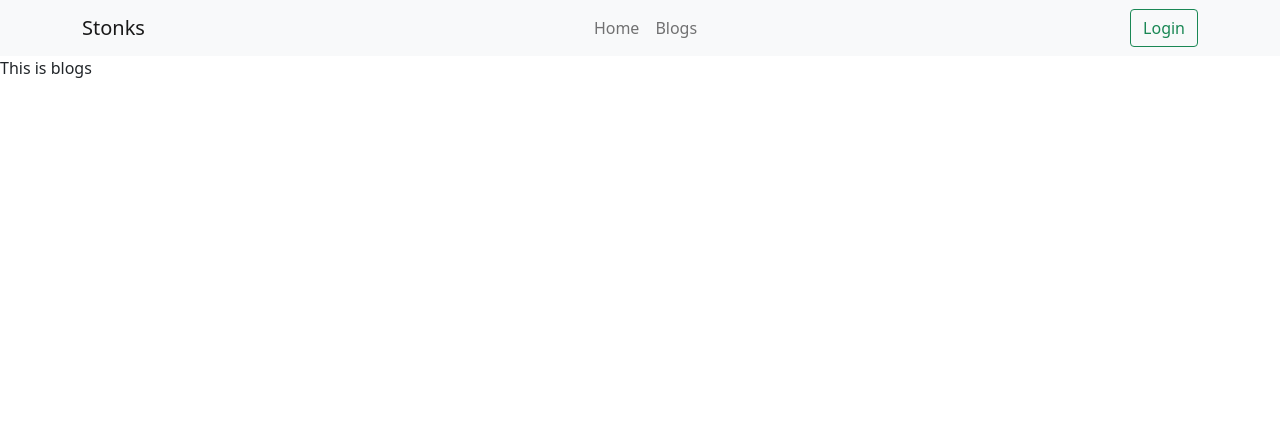
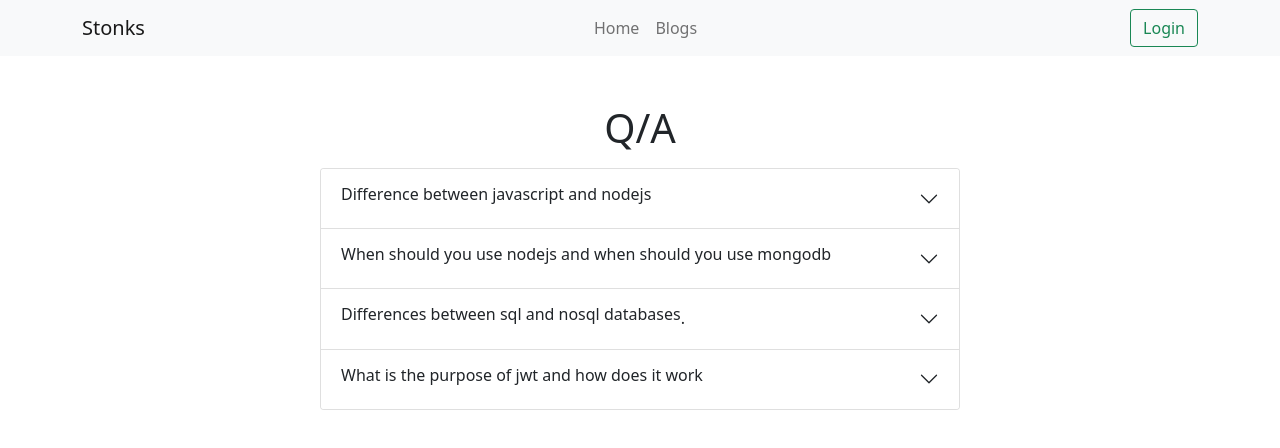
Before and after one commit to DevMohi/StockZ-Client-main, a React (Create React App) app: page /blogs in a window 1280 px wide. Shown: the top 448 px of the page. Built offline with nearby package versions, Linux system fonts and the light colour scheme; no server answers.

Commit message:
blogs and not found page created

```diff
--- a/src/App.js
+++ b/src/App.js
@@ -4,9 +4,9 @@ import AddItems from './Pages/AddItems/AddItems';
 import Blogs from './Pages/Blogs/Blogs';
 import Home from './Pages/Home/Home/Home';
 import Login from './Pages/Login/Login/Login';
-import PrivateRoute from './Pages/Login/PrivateRoute/PrivateRoute';
 import Register from './Pages/Login/Register/Register';
 import ManageInventory from './Pages/ManageInventory/ManageInventory';
+import NotFound from './Pages/NotFound/NotFound';
 import Header from './Pages/Shared/Header/Header';
 import UpdateDetails from './Pages/UpdateDetails/UpdateDetails';
 
@@ -23,7 +23,7 @@ function App() {
         <Route path='/add' element={<AddItems></AddItems>}></Route>
         <Route path='/manage' element={<ManageInventory></ManageInventory>}></Route>
         <Route path='/inventoryDetails/:inventoryId' element={<UpdateDetails></UpdateDetails>} ></Route>
-
+        <Route path='*' element={<NotFound></NotFound>}></Route>
       </Routes>
     </div>
   );
--- a/src/Pages/Blogs/Blogs.js
+++ b/src/Pages/Blogs/Blogs.js
@@ -1,9 +1,53 @@
 import React from 'react';
+import { Accordion } from 'react-bootstrap';
 
 const Blogs = () => {
     return (
-        <div>
-            This is blogs
+        <div className='w-50 mx-auto mt-5'>
+            <h1 className='text-center mb-3'>Q/A</h1>
+            <Accordion>
+                <Accordion.Item eventKey="0">
+                    <Accordion.Header>
+                        <h6>Difference between  javascript and nodejs</h6>
+                    </Accordion.Header>
+                    <Accordion.Body>
+                        <p>
+                            Javascript is a simple programming language that can run in any browser, Whereas Node JS is an interpreter or running enviroment for a Javascript programming language that holds many excesses, it uses libraries that can be easily accessed from Javascript programming for better use.
+                        </p>
+                    </Accordion.Body>
+                </Accordion.Item>
+                <Accordion.Item eventKey="1">
+                    <Accordion.Header>
+                        <h6>When should you use nodejs and when should you use mongodb</h6>
+                    </Accordion.Header>
+                    <Accordion.Body>
+                        <p>
+                            NodeJs is a javascript runtime enviroment. It helps Javascript to run outside of server. It is used in server side deployment. MongoDB is a NoSQL database which is document oriented, It represents data as of JSON documents, further it is used to store data.
+                            The Summary is MongoDB is a database where we can store data and NodeJs helps us to connect our client site to database by its server site.
+                        </p>
+                    </Accordion.Body>
+                </Accordion.Item>
+                <Accordion.Item eventKey="2">
+                    <Accordion.Header><h6>
+                        Differences between sql and nosql databases</h6>.</Accordion.Header>
+                    <Accordion.Body>
+                        Some Differences between SQL and NoSQL are as followed:
+                        <ul>
+                            <li>SQL databases are relational, NoSQL databases are non-relational</li>
+                            <li>SQL databases use structured query language and have a predefined schema. NoSQL databases have dynamic schemas for unstructured data.</li>
+                            <li>SQL databases are table-based, while NoSQL databases are document, key-value, graph, or wide-column stores.</li>
+                            <li>SQL databases are better for multi-row transactions, while NoSQL is better for unstructured data like documents or JSON.</li>
+                        </ul>
+                    </Accordion.Body>
+                </Accordion.Item>
+                <Accordion.Item eventKey="3">
+                    <Accordion.Header><h6>
+                        What is the purpose of jwt and how does it work</h6></Accordion.Header>
+                    <Accordion.Body>
+                        JWT, or JSON Web Token, is an open standard that allows two parties — a client and a server — to share security information. JSON objects, containing a set of claims, are encoded in each JWT. JWTs use a cryptographic technique to ensure that the claims cannot be changed after the token has been issued.
+                    </Accordion.Body>
+                </Accordion.Item>
+            </Accordion>
         </div>
     );
 };
--- a/src/Pages/ManageInventory/ManageInventory.js
+++ b/src/Pages/ManageInventory/ManageInventory.js
@@ -35,7 +35,7 @@ const ManageInventory = () => {
                                 <th scope="col"></th>
                                 <th scope="col"></th>
                                 <th scope="col">Name</th>
-                                <th scope="col">Desc</th>
+
                                 <th scope="col">Supplier</th>
                                 <th scope="col">Quantity</th>
                                 <th scope="col">Price</th>
@@ -48,7 +48,6 @@ const ManageInventory = () => {
                                 <th scope="row"></th>
                                 <td><img style={{ width: '30px' }} src={details.img} alt="" /></td>
                                 <td>{details.name}</td>
-                                <td>{details.description}</td>
                                 <td>{details.supplier}</td>
                                 <td>{details.quantity}</td>
                                 <td>{details.price}</td>
--- /dev/null
+++ b/src/Pages/NotFound/NotFound.css
@@ -0,0 +1,15 @@
+.notfound-image {
+    height: 400px;
+}
+
+.notfound-button button {
+    background-color: #72adf1;
+    border: none;
+
+}
+
+@media only screen and (max-width: 678px) {
+    .notfound-image img {
+        width: 100%;
+    }
+}
--- /dev/null
+++ b/src/Pages/NotFound/NotFound.js
@@ -0,0 +1,25 @@
+import React from 'react';
+import { useNavigate } from 'react-router-dom';
+import notfound from '../../images/404/notfound.png'
+import './NotFound.css'
+
+const NotFound = () => {
+    const navigate = useNavigate();
+    const handleNotFound = () => {
+        navigate('/')
+    }
+    return (
+        <div className='my-5'>
+            <div className='d-flex justify-content-center notfound-image'>
+                <img src={notfound} alt="" />
+            </div>
+
+            <div className='mb-5 notfound-button'>
+                <button onClick={handleNotFound} className='btn text-white mx-auto d-block'><small>Go Home</small></button>
+            </div>
+
+        </div>
+    );
+};
+
+export default NotFound;
--- a/src/Pages/UpdateDetails/UpdateDetails.js
+++ b/src/Pages/UpdateDetails/UpdateDetails.js
@@ -9,7 +9,7 @@ const UpdateDetails = () => {
 
     const { inventoryId } = useParams()
     const [inventory, setInventory] = useState({})
-    const [sold, setSold] = useState("")
+
 
     useEffect(() => {
         const url = `http://localhost:5000/inventory/${inventoryId}`
@@ -17,6 +17,11 @@ const UpdateDetails = () => {
             .then(res => res.json())
             .then(data => setInventory(data))
     }, [inventory])
+
+    let sold;
+    if (parseInt(inventory.quantity) === 0) {
+        sold = <p>Sold Out</p>
+    }
 
     const updateBtn = () => {
         const decreaseQuantity = parseInt(inventory.quantity) - 1;
@@ -41,9 +46,11 @@ const UpdateDetails = () => {
     }
 
     const handleStock = e => {
+
         e.preventDefault()
         const stock = parseInt(e.target.stock.value)
-        console.log(stock)
+        // console.log(stock)
+        if (stock > 0) {
             const increaseQuantity = parseInt(inventory.quantity) + stock;
             const updateQuantity = { quantity: increaseQuantity.toString() }
             const url = `http://localhost:5000/inventory/${inventoryId}`;
@@ -60,6 +67,10 @@ const UpdateDetails = () => {
                 })
         }
 
+
+        setShow(false)
+    }
+
     return (
         <div className="container mt-5">
             <div className='shadow-sm p-2 mb-5 bg-bodyrounded d-flex justify-content-center '>
@@ -68,17 +79,17 @@ const UpdateDetails = () => {
                         {inventory.img} alt=""
                         style={{ width: '100%' }} />
                 </div>
-                <div className='d-flex mt-2 '>
+                <div className='d-flex mt-2 align-items-center '>
                     <div>
-                        <h3 className='pb-2'>{inventory.name}</h3>
-                        <h5 className='pb-2'>Quantity:{inventory.quantity}</h5>
+                        <h3 className=''>{inventory.name}</h3>
+                        <small>{inventory._id}</small>
+                        <h5 className='pb-2 pt-2'>Quantity:{parseInt(inventory.quantity) === 0 ? sold : inventory.quantity}</h5>
                         <h5 className='pb-2'>Supplier: {inventory.supplier}</h5>
                         <h5 className='pb-2'>Price: {inventory.price}</h5>
                         <button className='btn btn-success me-2' onClick={updateBtn}>Delivered</button>
                         <Button variant="danger" onClick={handleShow}>
                             Restock
                         </Button>
-                        {sold && <p className='text-danger'>{sold}</p>}
 
 
                         <Modal show={show} onHide={handleClose}>
@@ -102,11 +113,6 @@ const UpdateDetails = () => {
                                     </Form>
                                 </div>
                             </Modal.Body>
-                            <Modal.Footer>
-                                <Button variant="secondary" onClick={handleClose}>
-                                    Close
-                                </Button>
-                            </Modal.Footer>
                         </Modal>
 
                     </div>
```
Also changed, not shown: src/images/404/notfound.png (added). Lines whose indentation alone changed are shown as unchanged.
